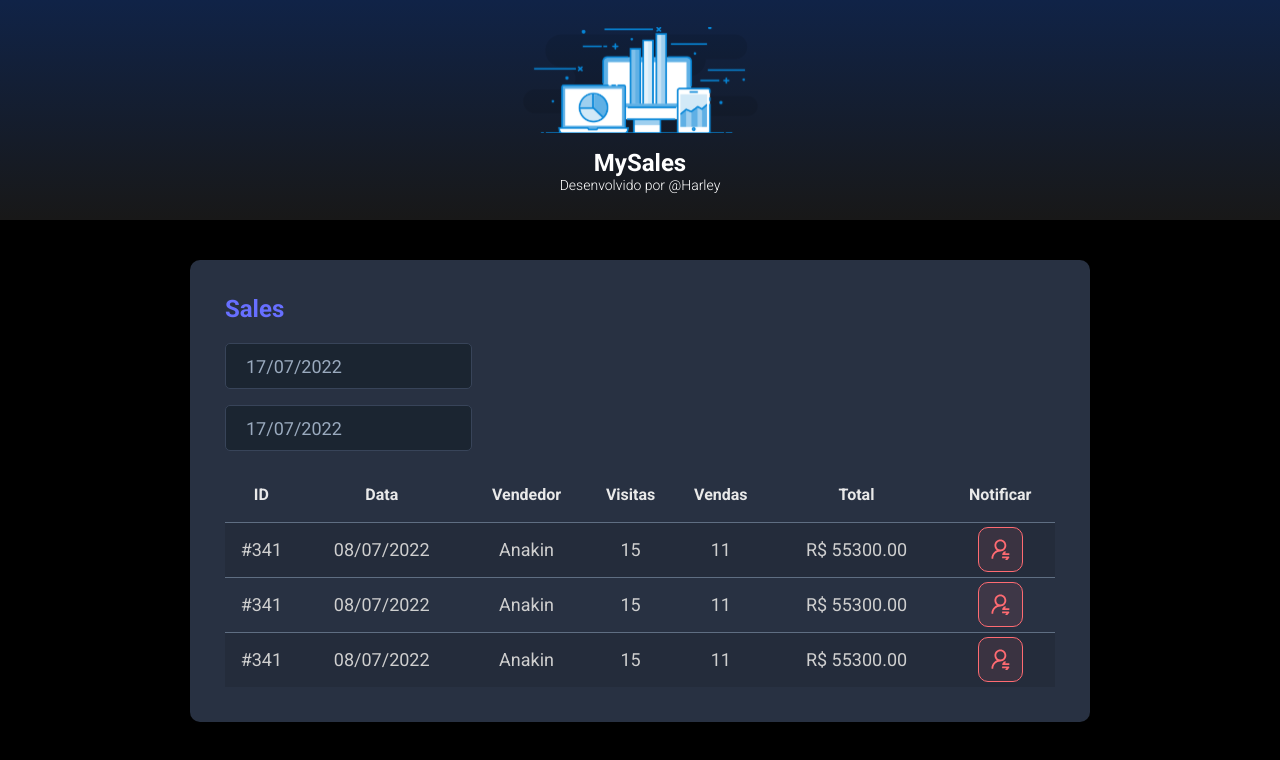
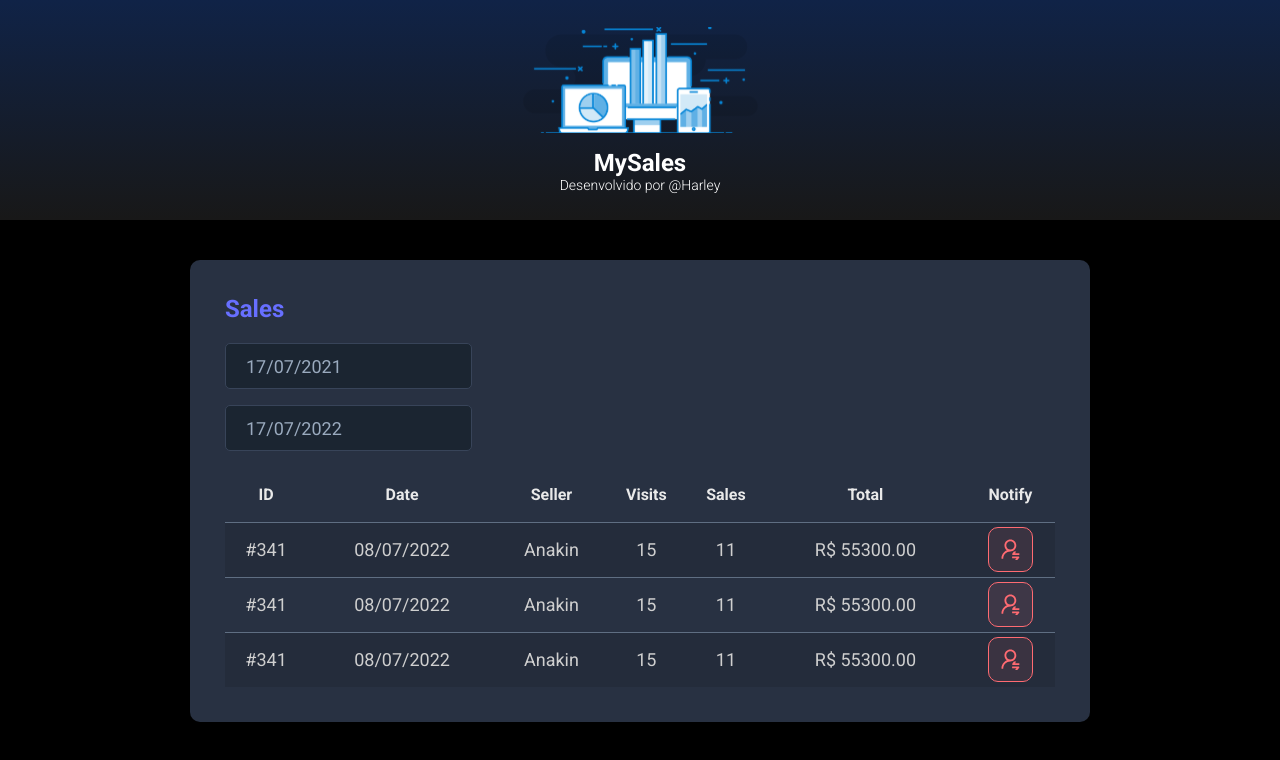
Before and after one commit to Harley-Ferreira/mysales, a React (Vite) app in the folder frontend/: page / in a window 1280 px wide. Shown: the top 760 px of the page. Built offline with nearby package versions, Linux system fonts and the light colour scheme.

Commit message:
Adding useState

```diff
--- a/frontend/package.json
+++ b/frontend/package.json
@@ -15,6 +15,7 @@
   },
   "devDependencies": {
     "@types/react": "^18.0.15",
+    "@types/react-datepicker": "^4.4.2",
     "@types/react-dom": "^18.0.6",
     "@vitejs/plugin-react": "^2.0.0",
     "typescript": "^4.6.4",
--- a/frontend/src/App.tsx
+++ b/frontend/src/App.tsx
@@ -1,5 +1,4 @@
 import Header from "./components/Header"
-import NotificationButton from "./components/NotificationButton"
 import SalesCard from "./components/SalesCard"
 
 function App() {
--- a/frontend/src/components/SalesCard/index.tsx
+++ b/frontend/src/components/SalesCard/index.tsx
@@ -1,10 +1,18 @@
 import NotificationButton from "../NotificationButton"
 import "./styles.css"
-import DatePicker from "react-datepicker";
-import "react-datepicker/dist/react-datepicker.css";
+import DatePicker from "react-datepicker"
+import "react-datepicker/dist/react-datepicker.css"
+import { useState } from "react"
 
 
 function SalesCard() {
+
+    const min = new Date(new Date().setDate(new Date().getDate() - 365))
+
+    const [minDate, setMinDate] = useState(min)
+    const [maxDate, setMaxDate] = useState(new Date)
+
+
     return (
         <div className="card">
             <h2 className="sales-title">Sales</h2>
@@ -12,16 +20,16 @@ function SalesCard() {
             <div>
                 <div className="form-control-container">
                     <DatePicker
-                        selected={new Date()}
-                        onChange={(date: Date) => { }}
+                        selected={minDate}
+                        onChange={(date: Date) => setMinDate(date)}
                         className="form-control"
                         dateFormat="dd/MM/yyyy"
                     />
                 </div>
                 <div className="form-control-container">
                     <DatePicker
-                        selected={new Date()}
-                        onChange={(date: Date) => { }}
+                        selected={maxDate}
+                        onChange={(date: Date) => setMaxDate(date)}
                         className="form-control"
                         dateFormat="dd/MM/yyyy"
                     />
@@ -33,12 +41,12 @@ function SalesCard() {
                     <thead>
                         <tr>
                             <th className="show992">ID</th>
-                            <th className="show576">Data</th>
-                            <th>Vendedor</th>
-                            <th className="show992">Visitas</th>
-                            <th className="show992">Vendas</th>
+                            <th className="show576">Date</th>
+                            <th>Seller</th>
+                            <th className="show992">Visits</th>
+                            <th className="show992">Sales</th>
                             <th>Total</th>
-                            <th>Notificar</th>
+                            <th>Notify</th>
                         </tr>
                     </thead>
 
```
Also changed, not shown: 2 other files (tests, documents, lock files or other folders).
